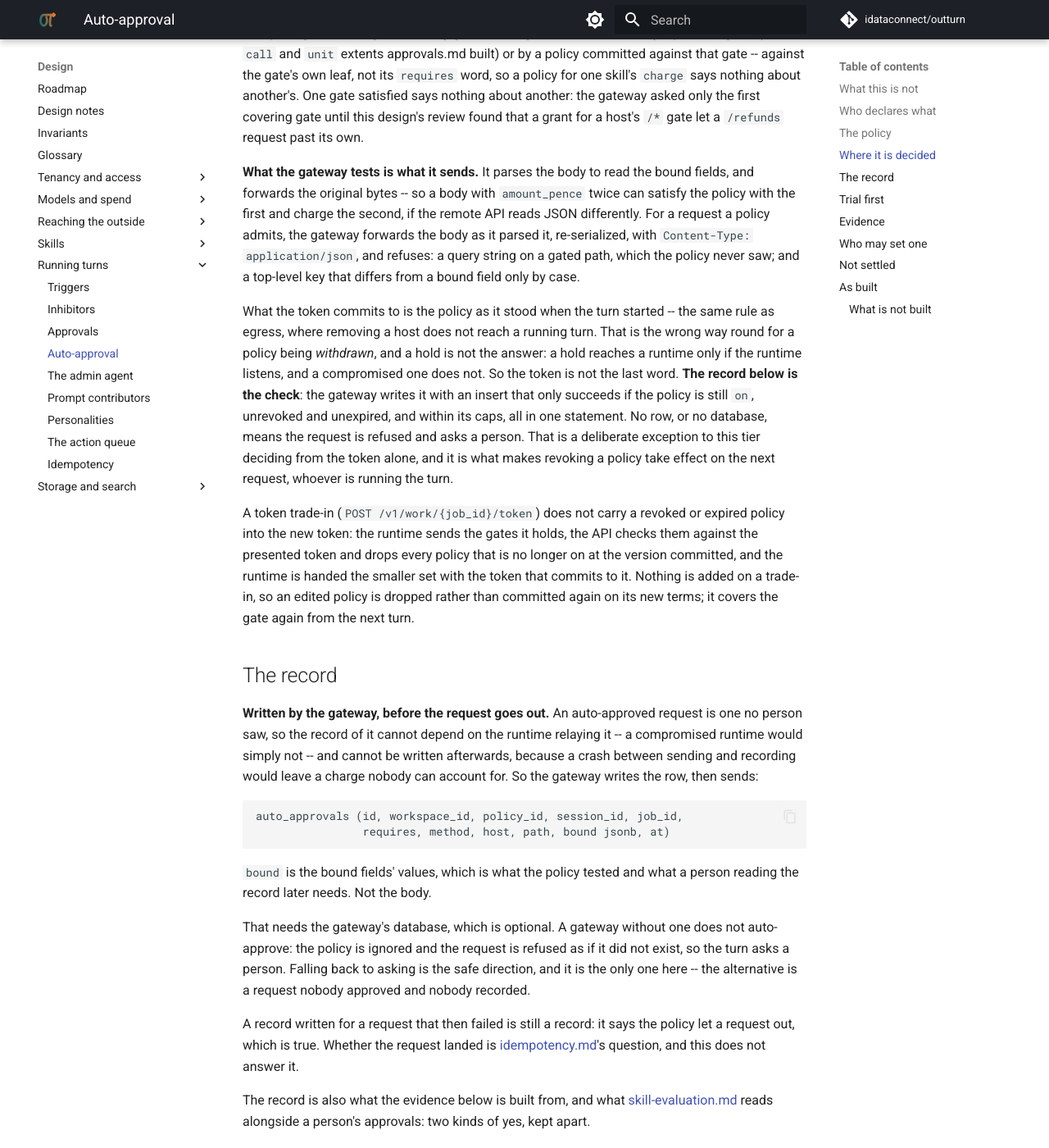
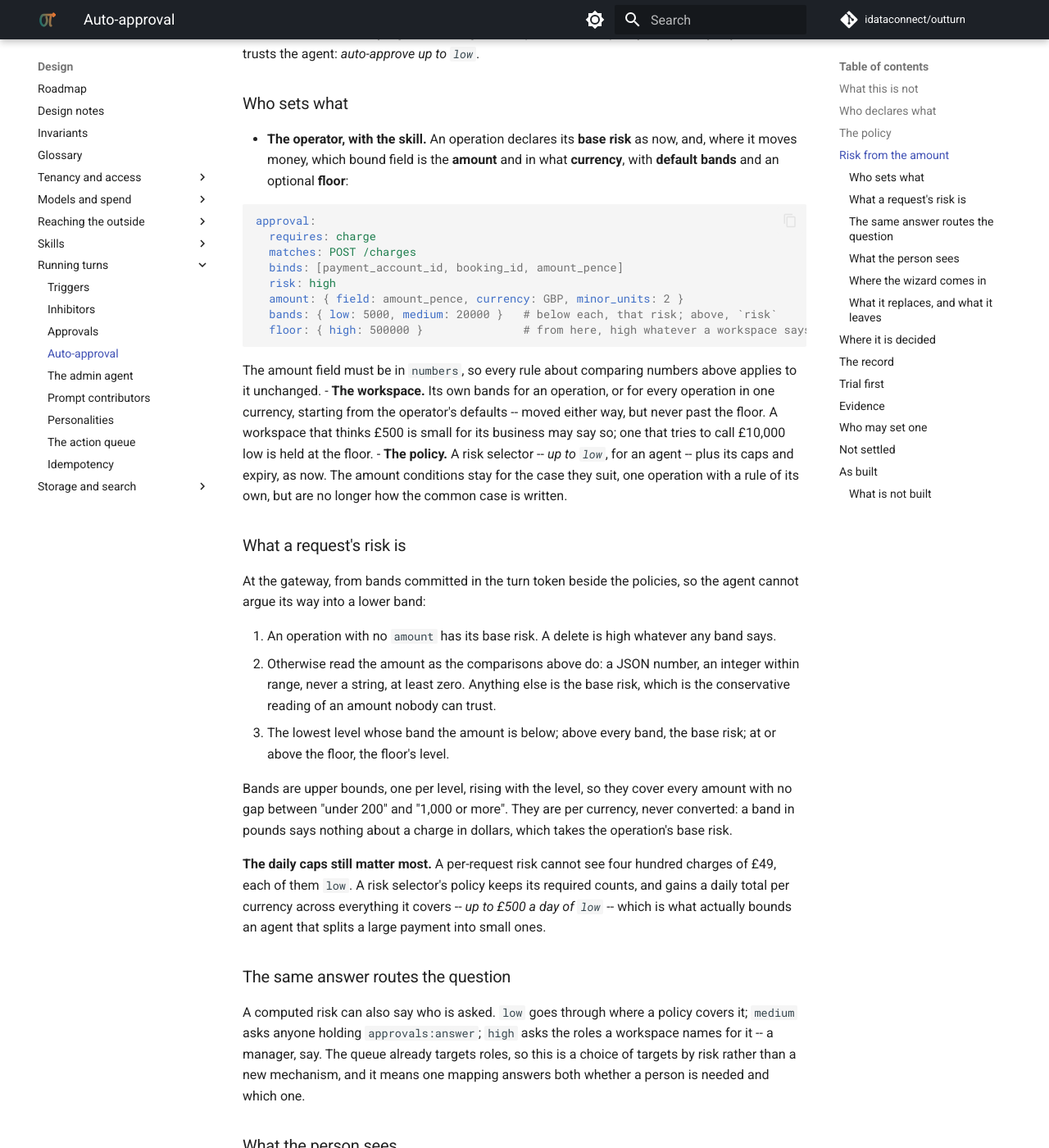
Before and after one commit to idataconnect/outturn, an MkDocs documentation site: the page built from docs/auto-approval.md, in a window 1280 px wide and 1400 px high, scrolled down 4311 px. Shown: the whole window at 82% size. Built offline with MkDocs 1.6.1 and Material for MkDocs 9.7.7, drawn with Linux system fonts in a browser that asks for light colours; comment, search, counter and statistics services are not loaded; some of the changed text lies outside the part shown.

Commit message:
Design risk worked out from a request's amount
A charge is not one risk: nobody wants to approve five dollars and
everybody wants to approve ten thousand. Today that judgment is written as
an amount condition on every policy, per operation, in the field's own
units. The design moves it into bands the operator defaults with a skill
and a workspace adjusts above a floor, so a policy says only how far it
trusts the agent, and the same computed risk can say who is asked.

Co-Authored-By: Claude Opus 5.5 <noreply@anthropic.com>

````diff
--- a/docs/auto-approval.md
+++ b/docs/auto-approval.md
@@ -179,6 +179,113 @@ covered by a policy that tests it, rather than covered with the test skipped.
 satisfy it. So every policy has a count per turn and a count per day, required,
 and may have a sum over one `numbers` field per day. Over a cap, the request is
 not covered and asks a person.
+
+## Risk from the amount
+
+Designed, not built. It changes what a risk is: from a fixed label on an
+operation to one worked out from the operation and what a request asks for.
+
+A charge is not one risk. Nobody wants to approve a five-dollar charge, and
+everybody wants to approve a ten-thousand-dollar one, and today the only way to
+say so is a condition on each policy -- `amount_pence ≤ 5000` -- written per
+workspace, per operation, in the field's own units. Every policy restates the
+same judgment about money, and a workspace with ten money operations writes it
+ten times. The judgment belongs in one place, and the policy should only say
+how far it trusts the agent: *auto-approve up to `low`*.
+
+### Who sets what
+
+- **The operator, with the skill.** An operation declares its **base risk** as
+  now, and, where it moves money, which bound field is the **amount** and in
+  what **currency**, with **default bands** and an optional **floor**:
+
+  ```yaml
+  approval:
+    requires: charge
+    matches: POST /charges
+    binds: [payment_account_id, booking_id, amount_pence]
+    risk: high
+    amount: { field: amount_pence, currency: GBP, minor_units: 2 }
+    bands: { low: 5000, medium: 20000 }   # below each, that risk; above, `risk`
+    floor: { high: 500000 }               # from here, high whatever a workspace says
+  ```
+
+  The amount field must be in `numbers`, so every rule about comparing numbers
+  above applies to it unchanged.
+- **The workspace.** Its own bands for an operation, or for every operation in
+  one currency, starting from the operator's defaults -- moved either way, but
+  never past the floor. A workspace that thinks £500 is small for its business
+  may say so; one that tries to call £10,000 low is held at the floor.
+- **The policy.** A risk selector -- *up to `low`*, for an agent -- plus its
+  caps and expiry, as now. The amount conditions stay for the case they suit,
+  one operation with a rule of its own, but are no longer how the common case is
+  written.
+
+### What a request's risk is
+
+At the gateway, from bands committed in the turn token beside the policies, so
+the agent cannot argue its way into a lower band:
+
+1. An operation with no `amount` has its base risk. A delete is high whatever
+   any band says.
+2. Otherwise read the amount as the comparisons above do: a JSON number, an
+   integer within range, never a string, at least zero. Anything else is the
+   base risk, which is the conservative reading of an amount nobody can trust.
+3. The lowest level whose band the amount is below; above every band, the base
+   risk; at or above the floor, the floor's level.
+
+Bands are upper bounds, one per level, rising with the level, so they cover
+every amount with no gap between "under 200" and "1,000 or more". They are per
+currency, never converted: a band in pounds says nothing about a charge in
+dollars, which takes the operation's base risk.
+
+**The daily caps still matter most.** A per-request risk cannot see four
+hundred charges of £49, each of them `low`. A risk selector's policy keeps its
+required counts, and gains a daily total per currency across everything it
+covers -- *up to £500 a day of `low`* -- which is what actually bounds an agent
+that splits a large payment into small ones.
+
+### The same answer routes the question
+
+A computed risk can also say who is asked. `low` goes through where a policy
+covers it; `medium` asks anyone holding `approvals:answer`; `high` asks the
+roles a workspace names for it -- a manager, say. The queue already targets
+roles, so this is a choice of targets by risk rather than a new mechanism, and
+it means one mapping answers both whether a person is needed and which one.
+
+### What the person sees
+
+- **Money as money.** With the amount field and currency declared, every screen
+  says "£50.00", never `amount_pence ≤ 5000`.
+- **One line for the common case.** "Charges under **£50** go through
+  automatically, up to **£500** a day" -- a band, a daily total, the agent and
+  an expiry -- with the full editor still there for anything else.
+- **An offer drawn from what was approved.** The prompt's link after a few
+  approvals of one kind becomes specific: "12 charges approved this month, all
+  under £40 -- approve charges under £50 automatically?", the figure prefilled.
+
+### Where the wizard comes in
+
+Suggesting, for the operator to confirm, as it suggests an identity: a base
+risk per operation (reads low and ungated; creates and updates medium; deletes
+and anything named for money or irreversibility -- pay, charge, refund,
+transfer, cancel, delete, send -- high and gated), the amount field from its
+name (`amount`, `total`, `price`, a `_cents` or `_pence` suffix) and the
+currency where the specification says, and bands from nothing but a sensible
+default the operator edits. A model may offer a second opinion on operations a
+heuristic misreads -- an `execute` that is really a delete -- but never sets a
+risk unconfirmed, since a risk decides what goes out without a person.
+
+### What it replaces, and what it leaves
+
+- The `auto_approve_max_risk` ceiling stays the operator's coarse switch: how
+  far auto-approval may reach at all. Bands decide where a request falls
+  beneath it.
+- Policies already written with amount conditions keep working; nothing about
+  conditions changes.
+- Not settled: whether bands may be set per agent as well as per workspace, and
+  whether a workspace may raise a band at all or only lower it below the
+  operator's default. The design above lets it move either way above the floor.
 
 ## Where it is decided
 
````
Also changed, not shown: docs/roadmap.md (+8 -2 lines).
